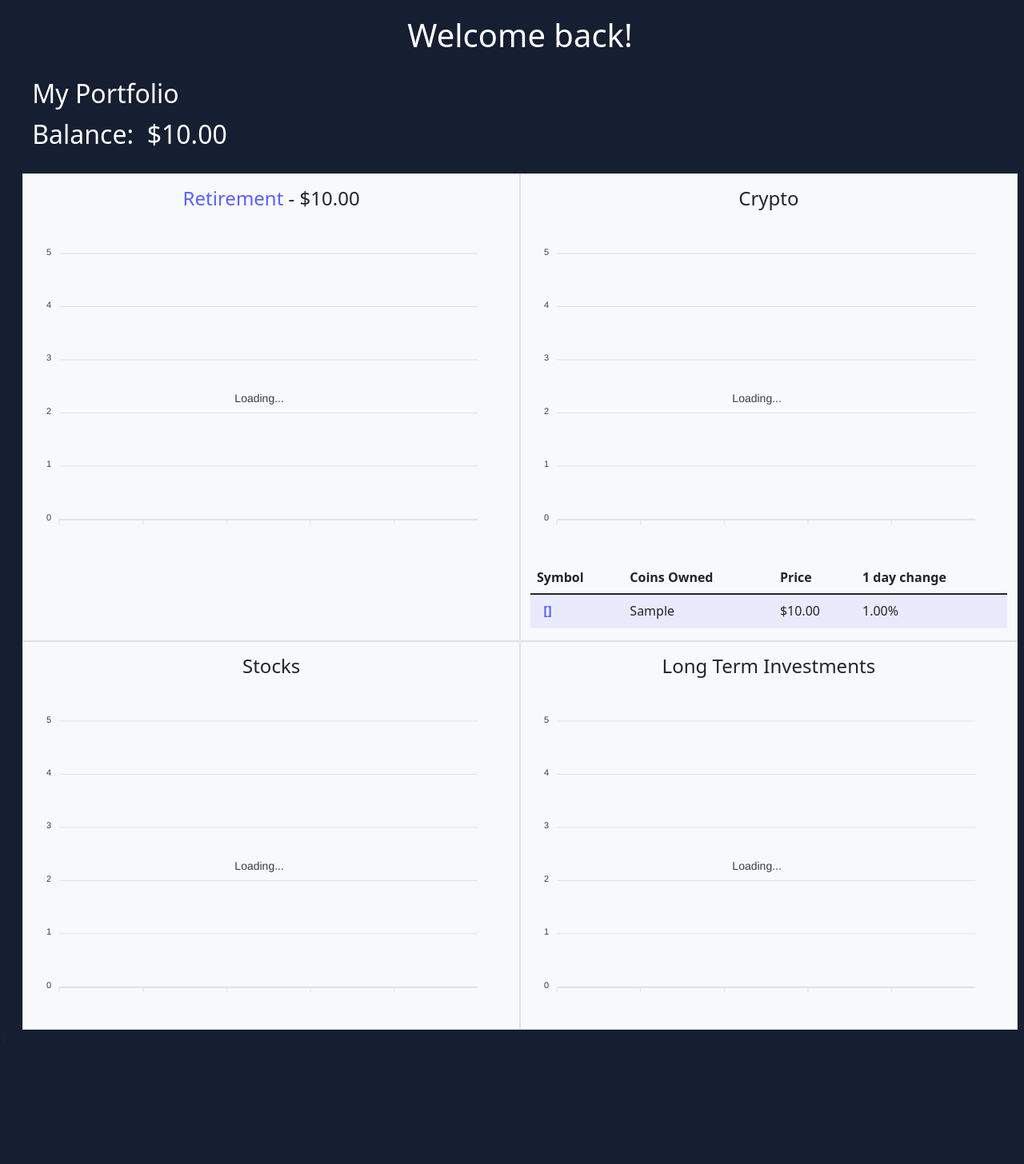
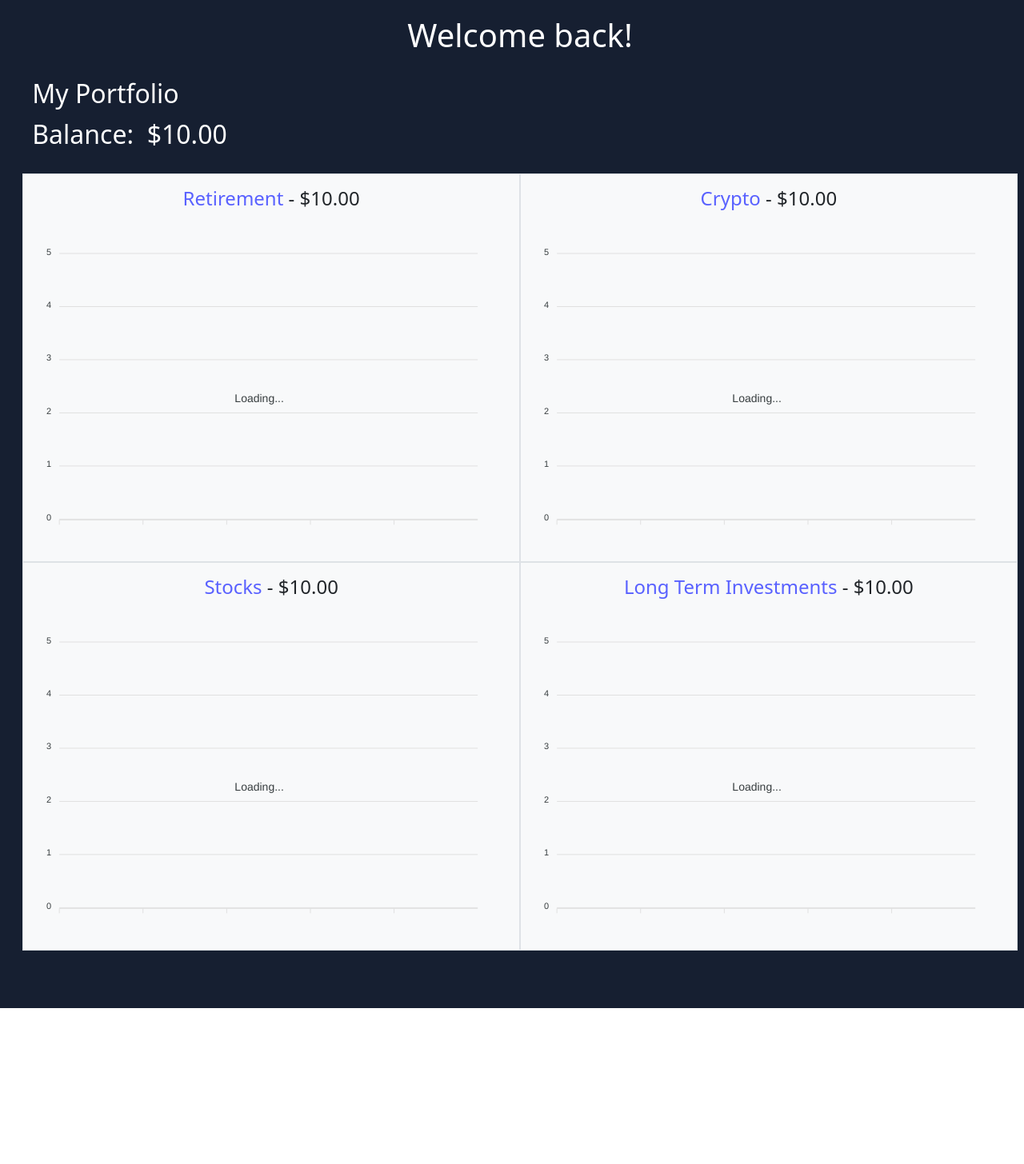
Before and after one commit to redislabs-training/redisfi, a Flask app: template redisfi/web/templates/overview.jinja in a window 1280 px wide. Shown: the part 62-1518 px from the top of the page at 80% size. After the commit the page ends 1323 px from the top, so only its background shows below. Run offline with Flask 2, Linux system fonts and the light colour scheme; the template is opened without the code that fills it: most values are stand-ins (such as "Sample title", 1, 10 or a date in 2020); data that the repository does not hold is empty; some libraries are stand-ins or nearby versions.

Commit message:
change to a 'portfolio components' based data model

```diff
--- a/data/funds.json
+++ /dev/null
@@ -1 +0,0 @@
-[{"name": "RETire 2050", "description": "RedisFi Target Retirement Funds offer a diversified portfolio within a single fund that adjusts its underlying asset mix over time. The funds provide broad diversification while incrementally decreasing exposure to stocks and increasing exposure to bonds as each fund’s target retirement date approaches. The funds continue to adjust for approximately seven years after that date until their allocations match that of the Target Retirement Income Fund. Investors in the funds should be able to tolerate the risks that come from the volatility of the stock and bond markets. You may wish to consider this fund if you’re planning to retire between 2048 and 2052.", "assets": {"ARKK": 0.25, "VTI": 0.1, "JPM": 0.1, "SPY": 0.15, "QQQ": 0.15, "EQIX": 0.25}}]
--- a/redisfi/bridge/adapter/base.py
+++ b/redisfi/bridge/adapter/base.py
@@ -3,14 +3,13 @@
 from redis import Redis
 
 from redisfi import db as DB
-from redisfi.db import index_bar, index_asset, index_transaction, index_asset_portfolio_value
-
+from redisfi.db import index_bar, index_asset, index_transaction, index_asset_portfolio_value, index_component, index_trade
 
 class BaseAdapter:
     def __init__(self, cli: Command, assets: list, crypto: list, redis_url: str, **kwargs) -> None:
         self.cli = cli
         self.redis = Redis.from_url(redis_url)
-        self.indexes = [index_bar, index_asset, index_transaction, index_asset_portfolio_value]
+        self.indexes = [index_bar, index_asset, index_transaction, index_asset_portfolio_value, index_component, index_trade]
         self.socket = SocketIO(message_queue=redis_url)
         self.assets = assets
         self.crypto = crypto
--- a/redisfi/bridge/commands.py
+++ b/redisfi/bridge/commands.py
@@ -5,7 +5,7 @@
 
 from redisfi.bridge.adapter.alpaca import AlpacaLive, AlpacaHistoric
 from redisfi.bridge.adapter.yahoo import YahooFinanceMetadata, YahooFinanceHistoric
-from redisfi.bridge.adapter.file import JSONMetadataFileLoader, JSONFundMetadataFileLoader, JSONPortfolioMetadataFileLoader
+from redisfi.bridge.adapter.file import JSONMetadataFileLoader, JSONComponentMetadataFileLoader, JSONPortfolioMetadataFileLoader
 from redisfi.bridge.adapter.mock import RNGPriceGenerator, TransactionGenerator, TransactionPriceMapper
 
 
@@ -61,7 +61,7 @@
     metadata
     '''
 
-    adapters = [JSONFundMetadataFileLoader, JSONMetadataFileLoader, JSONPortfolioMetadataFileLoader, YahooFinanceMetadata]
+    adapters = [JSONComponentMetadataFileLoader, JSONMetadataFileLoader, JSONPortfolioMetadataFileLoader, YahooFinanceMetadata]
 
 
 class BridgePriceHistoric(BridgeTask):
@@ -126,7 +126,6 @@
     '''
 
     adapters = [TransactionGenerator, TransactionPriceMapper]
-    #adapters = [TransactionPriceMapper]
 
     def _adapter_config(self: Command) -> dict:
         adapter_config = super()._adapter_config()
--- a/redisfi/web/api.py
+++ b/redisfi/web/api.py
@@ -66,8 +66,8 @@
     results = DB.get_trades(redis, symbol, start, end, log_guid=log_guid)
     return dumps(results)
 
-@api.route('/fund/<int:account>/<string:fund>/value')
-def fund_value(account, fund):
+@api.route('/component/<int:account>/<string:component>/value')
+def fund_value(account, component):
     redis = current_app.config['REDIS']
     start, end, = request.args.get('start', 0), request.args.get('end', 'inf')
     log_guid = request.args.get('log_guid')
@@ -75,7 +75,7 @@
     if not (start or start == 0) or not end: # 0 is valid, but also false, so if false make sure not zero
         return 'invalid start/end value', 400
 
-    results = DB.get_fund_value_aggregate(redis, account, fund, start, end, log_guid=log_guid)
+    results = DB.get_component_value_aggregate(redis, account, component, start, end, log_guid=log_guid)
     return dumps(results)
 
 @api.route('/commands/<string:guid>')
--- a/redisfi/web/app.py
+++ b/redisfi/web/app.py
@@ -4,7 +4,6 @@
 from os import environ
 from subprocess import Popen
 from datetime import datetime, timedelta
-from pprint import pp
 from uuid import uuid4
 from time import perf_counter
 
@@ -53,21 +52,6 @@
     else:
         return ' '.join(desc_list)
 
-def _sum_portfolio_balance(portfolio: dict):
-    balance = portfolio['retire']['value']
-
-    assets = {}
-    assets.update(portfolio['stocks'])
-    assets.update(portfolio['crypto'])
-    assets.update(portfolio['etfs'])
-
-    for asset, shares_owned in assets.items():
-        prices = portfolio['price'][asset]
-        price = prices['live'] or prices['mock'] or prices['historic']
-        balance += price * shares_owned
-
-    return balance
-
 @app.route('/')
 def landing():
     return render_template('landing.jinja')
@@ -82,7 +66,8 @@
     end = perf_counter()
     total_db_time = (end - start)*1000
 
-    portfolio_data['balance'] = _sum_portfolio_balance(portfolio_data)
+    portfolio_data['balance'] = sum([component['value'] for component in portfolio_data['components'].values()])
+
     return render_template('overview.jinja', account=ACCOUNT, portfolio=portfolio_data, log_guid=log_guid, total_db_time=total_db_time, **time_kwargs())
 
 @app.route('/search')
@@ -125,17 +110,17 @@
         return Response(status=404)
 
 
-@app.route('/fund/<string:name>')
-def fund(name:str):
+@app.route('/component/<string:name>')
+def component(name:str):
     redis : Redis = app.config['REDIS']
     log_guid = _log_guid()
+    id = f'{name}.{ACCOUNT}'
 
     start = perf_counter()
-    fund_data = DB.get_fund(redis, name, log_guid=log_guid)
-
+    fund_data = DB.get_component_metadata(redis, id, log_guid=log_guid)
     if fund_data:
-        fund_data['assets']  = DB.get_fund_assets_metadata_and_latest(redis, ACCOUNT, fund_data['assets'].keys(), log_guid=log_guid)
-        fund_data['balance'] = DB.get_fund_value_aggregate(redis, ACCOUNT, name, page=(0, 1), log_guid=log_guid)[0][1]
+        fund_data['assets']  = DB.get_assets_metadata_and_latest(redis, ACCOUNT, fund_data['assets'].keys(), log_guid=log_guid)
+        fund_data['balance'] = DB.get_component_value_aggregate(redis, ACCOUNT, name, page=(0, 1), log_guid=log_guid)[0][1]
         end = perf_counter()
         total_db_time = (end - start)*1000
 
--- a/redisfi/web/templates/base.jinja
+++ b/redisfi/web/templates/base.jinja
@@ -38,7 +38,7 @@
     </nav>
     <div class="offcanvas offcanvas-end" tabindex="-1" id="commandsView" aria-labelledby="commandsView">
       <div class="offcanvas-header">
-        <h5 class="offcanvas-title brand-red">Redis Commands Output {{"({:,.2f} ms)".format(total_db_time) if total_db_time}}</h5>
+        <h5 class="offcanvas-title brand-red">Redis Commands Output <span id="commands-count"></span>{{"({:,.2f} ms)".format(total_db_time) if total_db_time}}</h5>
         <button type="button" class="btn-close" data-bs-dismiss="offcanvas" aria-label="Close"></button>
       </div>
       <div class="offcanvas-body">
@@ -125,6 +125,7 @@
       function unpackCommandsJSONandUpdateCommandView(data) {
           let commands = data['commands'];
           let time = '';
+          if (commands.length > 0) {$('#commands-count').text(`(${commands.length} total)`)}
           for (i in commands) {
 
             if (commands[i]['time'] != '0') {time = `(${parseFloat(commands[i]['time']).toFixed(2)} ms)`;}
--- a/redisfi/web/templates/fund.jinja
+++ b/redisfi/web/templates/fund.jinja
@@ -41,11 +41,13 @@
 {% block body %}
 <div class="container-fluid container-main">
     <div class="container-fluid container-data">
+            {% if fund.name %}
                 <div class="row summary">
                     <div class="col-4">
                         Plan: {{fund.name}}
                     </div>
                 </div>
+            {% endif %}
             <div class="row summary summary-bottom">
                  <div class="col-8">
                     Balance:&nbsp;&nbsp;<span id="balance">{{ '$' + "{:,.2f}".format(fund.balance) }}</span>
@@ -67,12 +69,14 @@
         </div>
         <div class="row"><div class="col-lg spacer">&nbsp;</div></div>
         <div class="row">
+            {% if fund.description %}
                 <div class="col-md">
                     <div class="p-2 bg-dark" id="description">
                         <h5>Description:</h5><hr>
                         <p class="p-2">{{ fund.description }}</p>
                     </div>
                 </div>
+            {% endif %}
             <div class="col-lg">
                 <form id="assets-search" class="d-flex" action="/search">
                     <input class="form-control me-2" type="search" name="query" placeholder="Search" aria-label="Search">
--- a/redisfi/web/templates/overview.jinja
+++ b/redisfi/web/templates/overview.jinja
@@ -49,85 +49,74 @@
         </div>
         <div class="row">
             <div class="col-md border bg-light">
-                    <h4 class="p-3 text-center"><a class="link-dark" href="/fund/{{portfolio.retire.id}}">Retirement</a> - $<span class="price" id="401k-price">{{ "{:,.2f}".format(portfolio.retire.value) }}</span></h4>
-                    <div class="chart" id="chart-401k"></div>
+                    <h4 class="p-3 text-center"><a class="link-dark" href="/component/retire">Retirement</a> - <span id="retire-balance">{{'$' + "{:,.2f}".format(portfolio.components.retire.value) }}</span></h4>
+                    <div class="chart" id="chart-retire"></div>
             </div>
             <div class="col-md border bg-light">
-                <h4 class="p-3 text-center">Crypto</h4>
+                <h4 class="p-3 text-center"><a class="link-dark" href="/component/crypto">Crypto</a> - <span id="crypto-balance">{{ '$' + "{:,.2f}".format(portfolio.components.crypto.value) }}</span></h4>
                 <div class="chart" id="chart-crypto"></div>
-                <table class="table table-striped table-hover bg-light">
-                    <thead>
-                      <tr>
-                        <th scope="col">Symbol</th>
-                        <th scope="col">Coins Owned</th>
-                        <th scope="col">Price</th>
-                        <th scope="col">1 day change</th>
-                      </tr>
-                    </thead>
-                    <tbody>
-                      {% for symbol, shares_owned in portfolio.crypto.items() %}
-                        <tr>
-                            <th scope="row">&nbsp;&nbsp;<a class="link-dark crypto" href="/asset/{{symbol}}">{{symbol}}</a></th>
-                            <td id="{{symbol}}-sharesOwned">{{shares_owned}}</td>
-                            <td><span class="price text-center" id="{{symbol}}-price">{{ '$'+"{:,.2f}".format(portfolio.price[symbol].live or portfolio.price[symbol].mock or portfolio.price[symbol].historic) }}</span></td>
-                            <td>{{ '%0.2f' | format(portfolio.price[symbol].percent_change) }}%</td>
-                        </tr>
-                      {% endfor %}
-                    </tbody>
-                </table>
             </div>
         </div>
         <div class="row">
             <div class="col-md border bg-light">
-                <h4 class="p-3 text-center">Stocks</h4>
-                <div class="chart" id="chart-stock"></div>
+                <h4 class="p-3 text-center"><a class="link-dark" href="/component/stocks">Stocks</a> - <span id="stocks-balance">{{ '$' + "{:,.2f}".format(portfolio.components.stocks.value) }}</span></h4>
+                <div class="chart" id="chart-stocks"></div>
             </div>
-
             <div class="col-md border bg-light">
-                <h4 class="p-3 text-center">Long Term Investments</h4>
-                <div class="chart" id="chart-etf"></div>
+                <h4 class="p-3 text-center"><a class="link-dark" href="/component/etfs">Long Term Investments</a> - <span id="etfs-balance">{{ '$' + "{:,.2f}".format(portfolio.components.etfs.value) }}</span></h4>
+                <div class="chart" id="chart-etfs"></div>
             </div>
         </div>
     </div>
 </div>
-<div class="hidden" id="401k-sharesOwned">1</div>
-{% for symbol, shares_owned in portfolio.stocks.items() %}
 <div class="invisible">
-        <div class="hidden stock">{{symbol}}</div>
-        <div class="hidden price" id="{{symbol}}-price">{{ portfolio.price[symbol].live or portfolio.price[symbol].mock or portfolio.price[symbol].historic }}</div>
-        <div class="hidden" id="{{symbol}}-sharesOwned">{{shares_owned}}</div>
+    {% for component_name, component in portfolio.components.items() %}
+            {% for asset in component.assets.values() %}
+                <div class="hidden {{component_name}}">{{asset.symbol}}</div>
+                <div class="hidden price" id="{{component_name}}-{{asset.symbol}}-price">{{ asset.price.live or asset.price.mock or asset.price.historic }}</div>
+                <div class="hidden" id="{{asset.symbol}}-sharesOwned">{{asset.last_transaction.balance}}</div>
+            {% endfor %}
+    {% endfor %}
 </div>
-{% endfor %}
-{% for symbol, shares_owned in portfolio.etfs.items() %}
-    <div class="invisible">
-        <div class="hidden etf">{{symbol}}</div>
-        <div class="hidden price" id="{{symbol}}-price">{{ portfolio.price[symbol].live or portfolio.price[symbol].mock or portfolio.price[symbol].historic }}</div>
-        <div class="hidden" id="{{symbol}}-sharesOwned">{{shares_owned}}</div>
-    </div>
-{% endfor %}
 {% endblock %}
 {% block js %}
 <script type="text/javascript">
     const charts = {};
     const prices = {};
-    const symbols = [];
-    let lastBalance = 0;
+    const symbols = {};
+    const kinds = ['retire', 'stocks', 'crypto', 'etfs']
+    const balances = {};
+    kinds.forEach((kind) => {
+        balances[kind] = 0
+    })
+    let grandTotal = 0;
 
     function sumPricesAndUpdateBalance() {
         let sum = 0;
-
-        symbols.forEach((symbol) => {
+        kinds.forEach((kind) => {
+            let subtotal = 0;
+            symbols[kind].forEach((symbol) => {
                 const sharesOwned = parseFloat($(`#${symbol}-sharesOwned`).text());
-            sum = sharesOwned * prices[symbol] + sum;
+                subtotal = (sharesOwned * prices[symbol]) + subtotal;
+                {# console.log(`IN AGG: component: ${kind} sharesOwned: ${sharesOwned} symbol: ${symbol} price: ${prices[symbol]}`) #}
             });
 
-        if (sum > lastBalance) {
+            if (subtotal.toFixed(2) != balances[kind].toFixed(2)){
+                if  (subtotal > balances[kind]) { flashColorAndUpdateNumber(`#${kind}-balance`, GREEN_COLOR, 'black', subtotal) }
+                else { flashColorAndUpdateNumber(`#${kind}-balance`, RED_COLOR, 'black', subtotal) }
+            }
+            {# console.log(`SUB AGG: component: ${kind} subtotal: ${subtotal}`) #}
+            balances[kind] = subtotal;
+            sum = subtotal + sum;
+        });
+
+        if (sum > grandTotal) {
             flashColorAndUpdateNumber('#balance', GREEN_COLOR, 'white', sum);
-        } else if(lastBalance > sum) {
+        } else if(grandTotal > sum) {
             flashColorAndUpdateNumber('#balance', RED_COLOR, 'white', sum);
         }
 
-        lastBalance = sum;
+        grandTotal = sum;
     }
 
     function unpackPromisesAndUpdateSeries(promises, chart) {
@@ -137,29 +126,14 @@
     }
 
   function setChart(chart, chartSymbols, type) {
-
-    if (type === '401k') {
-        $.getJSON('/api/fund/{{account}}/{{portfolio.retire.id}}/value?log_guid={{log_guid}}', (data) => {
+    $.getJSON(`/api/component/{{account}}/${type}/value?log_guid={{log_guid}}`, (data) => {
         let seriesData = []
         data.forEach((item) => {
             seriesData.push([item[0] * 1000, parseFloat(item[1].toFixed(2))]);
         })
-            let series = [{name: '{{portfolio.retire.name}}', data:seriesData}];
+        let series = [{name: `${type.charAt(0).toUpperCase()}${type.substring(1)}`, data:seriesData}];
         chart.updateSeries(series);
     })
-    } else {
-        const promises = [];
-
-        chartSymbols.forEach((symbol) => {
-            promises.push($.getJSON(`/api/asset/${symbol}/history?start={{day}}&log_guid={{log_guid}}`).then((data) => {
-                const barsPriceData  = barsToTimeseries(data);
-                return {name:symbol, data:barsPriceData};
-            }));
-        });
-
-        unpackPromisesAndUpdateSeries(promises, chart);
-    }
-
   }
 
     $(() => {
@@ -178,6 +152,7 @@
             for (let i=0; i<chartSymbolLinks.length; i++) {
                 chartSymbols.push(chartSymbolLinks[i].textContent)
             }
+            symbols[which] = chartSymbols;
             setChart(chart, chartSymbols, which);
         }
 
@@ -185,22 +160,14 @@
 
         for (let i=0; i < assets.length; i++) {
             let price = parseFloat(assets[i].textContent.replace(/,/g, ''));
-            //assets[i].textContent = price.toFixed(2);
-            let [symbol, _] = assets[i].id.split('-');
-            symbols.push(symbol);
+            const [component, symbol, _] = assets[i].id.split('-');
             prices[symbol] = price;
-
+            {# console.log(`ORIGINAL: component: ${component} symbol: ${symbol} price: ${price}`) #}
             socket.on('updates.'+symbol, (data) => {
-                //assets[i].textContent = data.price.toFixed(2);
                 let selector = `#${assets[i].id}`;
-
-                if (data.price > prices[symbol]) {
-                    flashColorAndUpdateNumber(selector, GREEN_COLOR, 'black', data.price);
-                } else if (data.price < prices[symbol]) {
-                    flashColorAndUpdateNumber(selector, RED_COLOR, 'black', data.price);
-                }
-
+                flashColorAndUpdateNumber(selector, 'black', 'black', data.price);
                 prices[symbol] = data.price;
+                {# console.log(`UPDATE: symbol: ${symbol} price: ${data.price}`) #}
                 sumPricesAndUpdateBalance();
             });
         }
```
Also changed, not shown: data/portfolio.json (+9 -1 lines), redisfi/bridge/adapter/file.py (+4 -4 lines), redisfi/bridge/adapter/mock.py (+30 -16 lines), redisfi/db.py (+104 -64 lines), data/components.json (added). Lines whose indentation alone changed are shown as unchanged.
